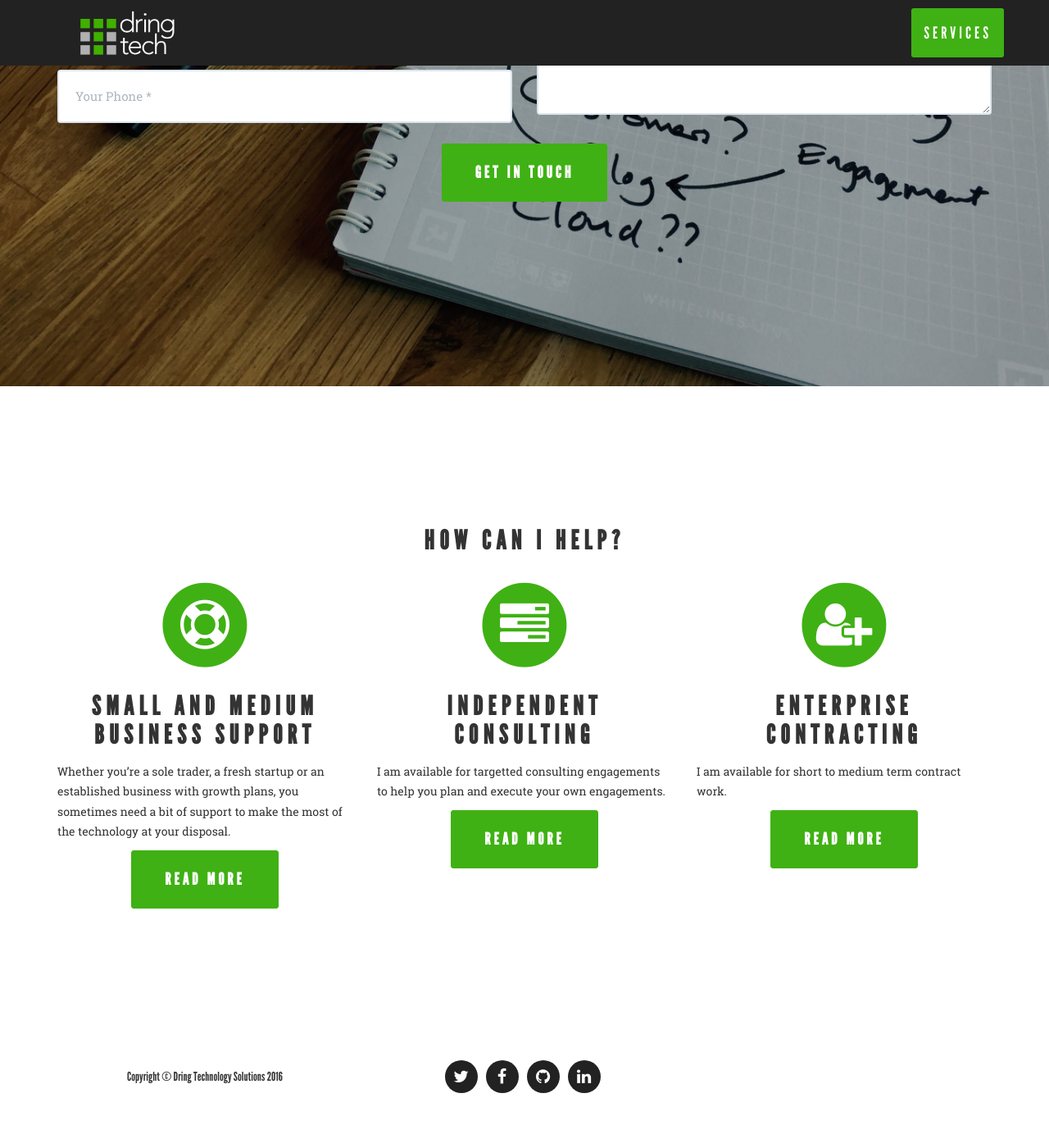
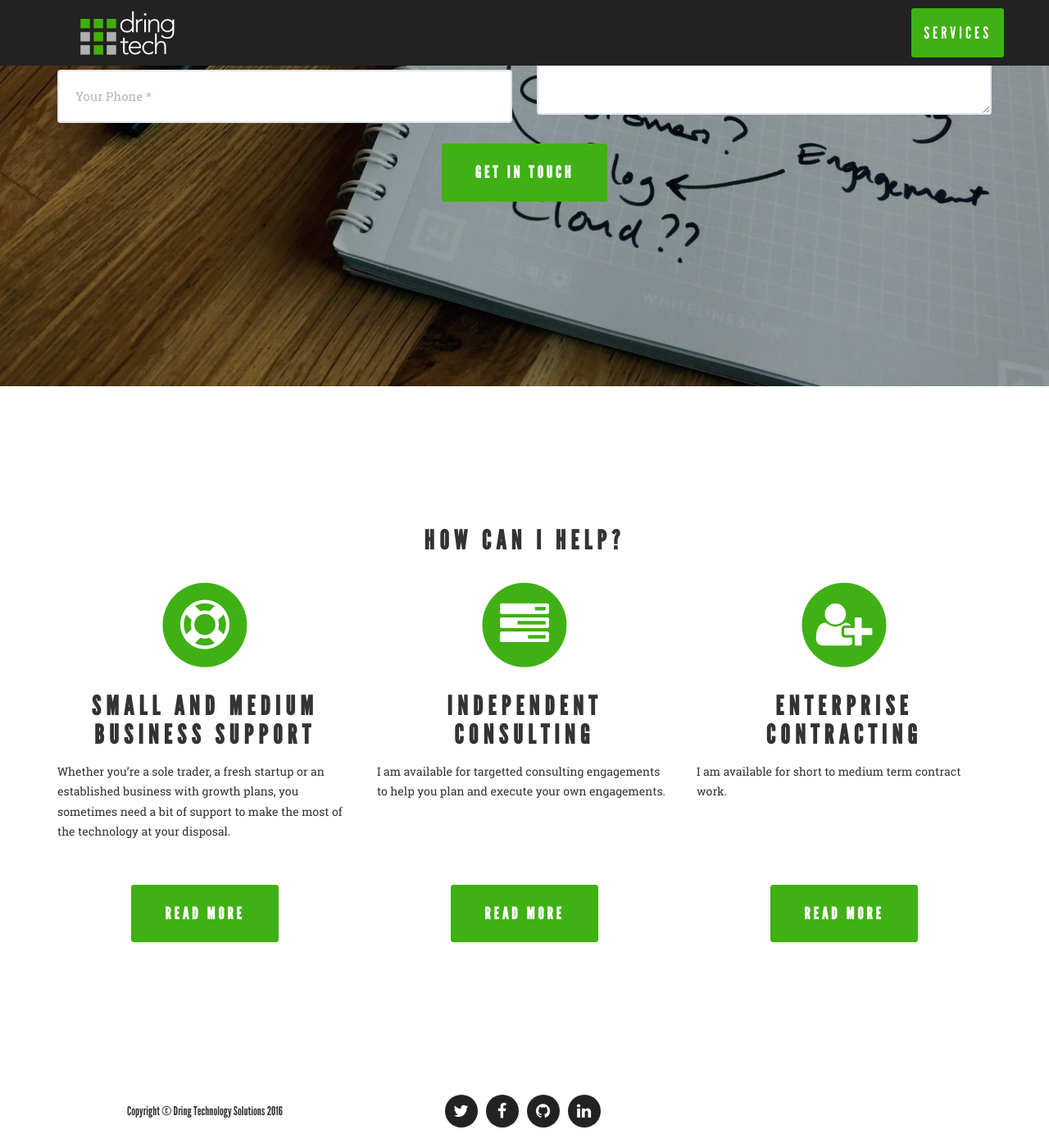
Before and after one commit to dringtech/dringtech.github.io, a Jekyll site: the page built from index.html, in a window 1280 px wide and 1400 px high, scrolled down 661 px. Shown: the whole window at 82% size. Built offline with Jekyll 4.4.1, drawn with Linux system fonts in a browser that asks for light colours; before the commit the page ends 2019 px from its top, so only the background shows below that.

Commit message:
Standardising height of boxes

```diff
--- a/_sass/dringtech.scss
+++ b/_sass/dringtech.scss
@@ -326,6 +326,11 @@ header .intro-text {
         font-size: 75px;
         font-weight: 200;
         line-height: 75px;
+    }
+
+    .service .excerpt {
+      display: block;
+      height: 10em;
     }
 }
 
--- a/_sections/services.html
+++ b/_sections/services.html
@@ -11,7 +11,7 @@ order: 10
 
   {% capture modalId %}{{ service.slug }}Modal{% endcapture %}
 
-  <article class="col-md-4">
+  <article class="service col-md-4">
     <header>
       <span class="fa-stack fa-4x">
         <i class="fa fa-circle fa-stack-2x text-primary"></i>
@@ -19,7 +19,7 @@ order: 10
       </span>
       <h1>{{ service.title }}</h1>
     </header>
-    <p>{{ service.excerpt }}</p>
+    <div class="excerpt">{{ service.excerpt }}</div>
     <p class="text-center"><a class="btn btn-xl" href="#{{ modalId }}" class="portfolio-link" data-toggle="modal">Read more</a></p>
   </article>
 
```
